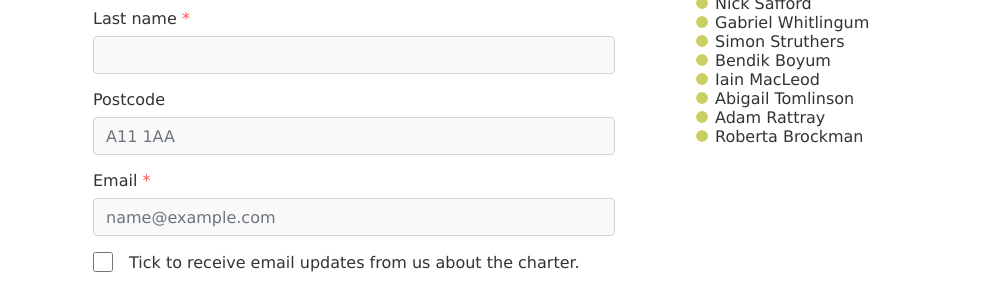
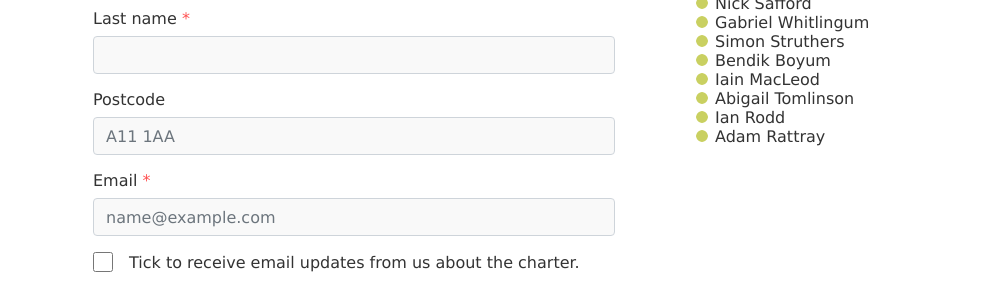
Before and after one commit to winchestercyclingcharter/winchestercyclingcharter.github.io, a Jekyll site: the page built from ind-page.md, in a window 1280 px wide. Shown: the part 658-958 px from the top of the page, without its empty margins (148-1131 px from the left). Built offline with Jekyll 4.4.1, drawn with Linux system fonts in a browser that asks for light colours; nearby versions of some CDN libraries.

Commit message:
Update people.yml

```diff
--- a/_data/people.yml
+++ b/_data/people.yml
@@ -346,3 +346,4 @@
 - { lastname: Jones, firstname: Claire, dt: 20210323-205546-830790 }
 - { lastname: Wakelin, firstname: Phil, dt: 20210324-161612-602496 }
 - { lastname: Christensen, firstname: Catherine, dt: 20210324-163412-293611 }
+- { lastname: Rodd, firstname: Ian, dt: 20210320-153944-988893 }
```
